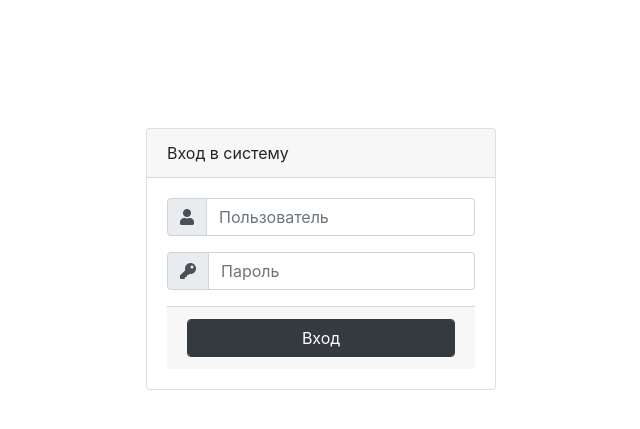
After one commit to StrekanovAlexander/elg-manage, a PHP site: template core/views/user/login.twig in a window 1280 px wide. The commit adds this page. Shown: the top 429 px of the page, without its empty margins (319-959 px from the left). Run offline with PHP 8.4, Linux system fonts and the light colour scheme; the template is opened without the code that fills it, so the values that code supplies are empty; some libraries are stand-ins or nearby versions.

Commit message:
added: Auth and User functional

```diff
--- a/core/views/templates/layout.twig
+++ b/core/views/templates/layout.twig
@@ -9,10 +9,9 @@
     <title>Elg-Панель управления</title>
 </head>
 <body style="padding-top: 5em">
-    {# {% if auth.check %} #}
+    {% if auth.check %}
         {% include 'templates/partials/_nav.twig' %}
-     {#   {% include 'templates/partials/_breadcrumbs.twig' %} #}
-    {# {% endif %} #}
+    {% endif %}
     <div class="container">
         {% include 'templates/partials/_flash.twig' %}
         {% block content %}{% endblock %}
--- a/core/views/templates/partials/_nav.twig
+++ b/core/views/templates/partials/_nav.twig
@@ -25,7 +25,9 @@
             </ul>
             <ul class="navbar-nav">
                 <li class="nav-item">
-                    <a class="nav-link" href="#">Выход</a>
+                    {% if auth.check %}
+                        <a class="nav-link" href="{{ path_for('user.logout') }}">Выход</a>
+                    {% endif %}
                 </li>
             </ul>
         </div>
--- /dev/null
+++ b/core/views/user/login.twig
@@ -0,0 +1,37 @@
+{% extends 'templates/layout.twig' %}
+
+{% block content %}
+    <div class="row">
+  <div class="col col-lg-4 col-md-6 col-sm-8 mx-auto mt-5">
+    <div class="card">
+      <div class="card-header">Вход в систему</div>
+        <div class="card-body">
+            <form action="{{ path_for('user.login') }}" method="POST">
+            <div class="form-group">
+                <div class="input-group">
+                <div class="input-group-prepend">
+                    <span class="input-group-text"><i class="fas fa-user"></i></span>
+                </div>
+                <input class="form-control" id="username"  name="username" type="text" placeholder="Пользователь">
+                </div>
+            </div>
+            <div class="form-group">
+                <div class="input-group">
+                <div class="input-group-prepend">
+                    <span class="input-group-text"><i class="fas fa-key"></i></span>
+                </div>
+                <input class="form-control" id="password" name="password" type="password" placeholder="Пароль">
+                </div>
+            </div>
+            <div class="card-footer">
+                <button class="form-control btn btn-dark" type="submit">
+                    Вход
+                </button>
+            </div>
+            {{ csrf.field|raw }}
+        </form>
+      </div>
+    </div>
+  </div>
+</div>
+{% endblock %}
```
Also changed, not shown: core/Common/Auth.php (added, +33 -0 lines), core/Controllers/UserController.php (added, +28 -0 lines), core/Middleware/AdminMiddleware.php (added, +15 -0 lines), core/Middleware/AuthMiddleware.php (added, +16 -0 lines), core/Models/User.php (added, +10 -0 lines), core/app.php (+12 -0 lines), core/routes.php (+8 -1 lines).
